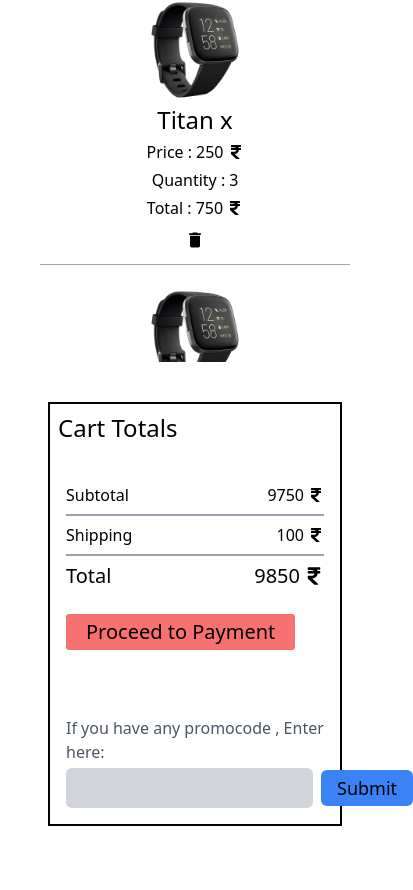
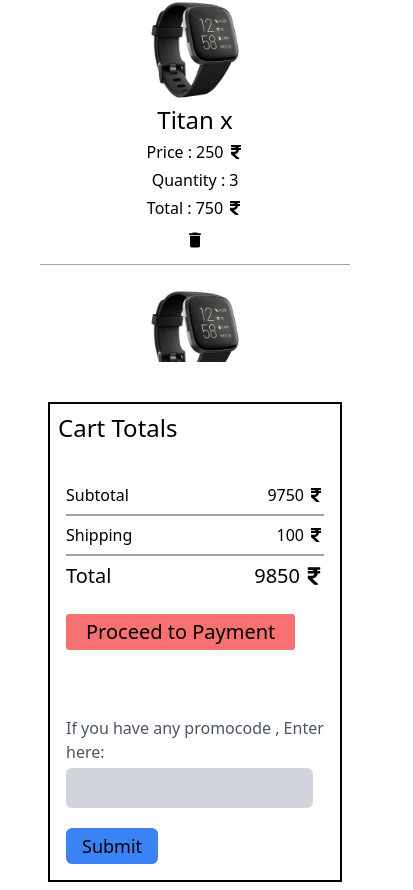
Before and after one commit to prajeesh-chavan/E-Commerce, a React (Vite) app: page /cart in a window 390 px wide. Shown: the part 387-1277 px from the top of the page, 413 px wide, since content can reach past the window. Before the commit the page ends 1221 px from the top, so only its background shows below. Built offline with nearby package versions, Linux system fonts and the light colour scheme.

Commit message:
minor responsive changes

```diff
--- a/src/Pages/Cart.jsx
+++ b/src/Pages/Cart.jsx
@@ -55,9 +55,9 @@
 
                      <div className='mt-16'>
                         <p className='font-medium text-gray-600'>If you have any promocode , Enter here:</p>
-                       <form action="" className='flex items-center mt-1'>
+                       <form action="" className='flex items-center mt-1 flex-wrap'>
                         <input type="text" className='p-2 bg-gray-300 rounded-md mr-2 '/>
-                        <input type="submit" className='px-4 py-1 bg-blue-500 rounded-md text-lg cursor-pointer hover:bg-blue-600 flex justify-center items-center'/>
+                        <input type="submit" className=' max-sm:mt-5 px-4 py-1 bg-blue-500 rounded-md text-lg cursor-pointer hover:bg-blue-600 flex justify-center items-center'/>
                        </form>
 
                      </div>
```
